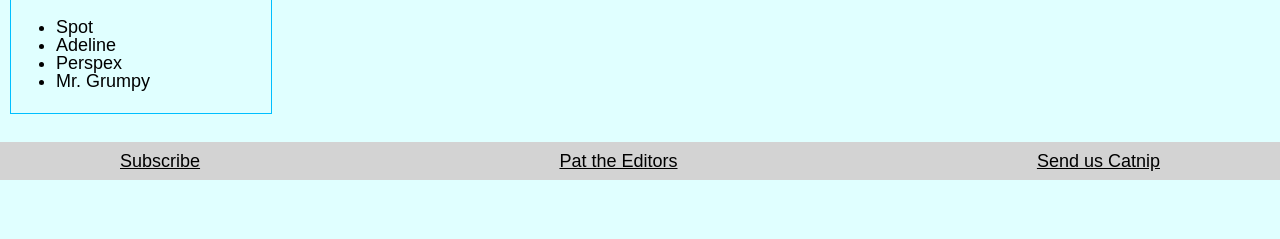
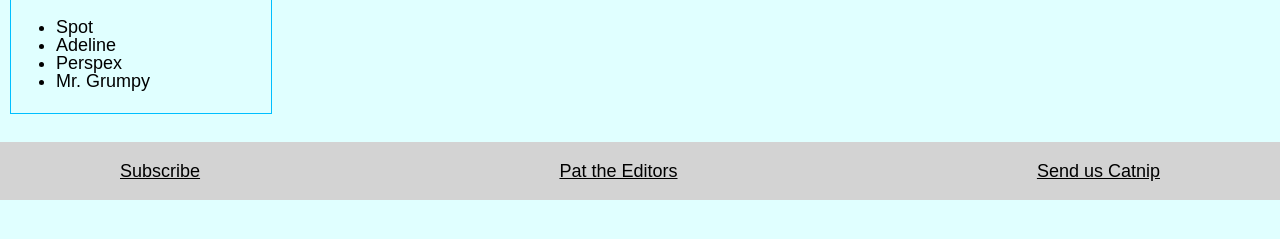
Before and after one commit to vickiticki/the-daily-kitteh, a website: page public/index.html in a window 1280 px wide. Shown: the part 487-726 px from the top of the page. Drawn offline with Linux system fonts and the light colour scheme.

Commit message:
jk now it's good enough

```diff
--- a/public/screen.css
+++ b/public/screen.css
@@ -32,7 +32,7 @@ h1 {
 
 .bottom {
   background-color: lightgray;
-  padding: 10px 120px;
+  padding: 20px 120px;
 }
 .kitteh {
   border: 1px solid deepskyblue;
```
